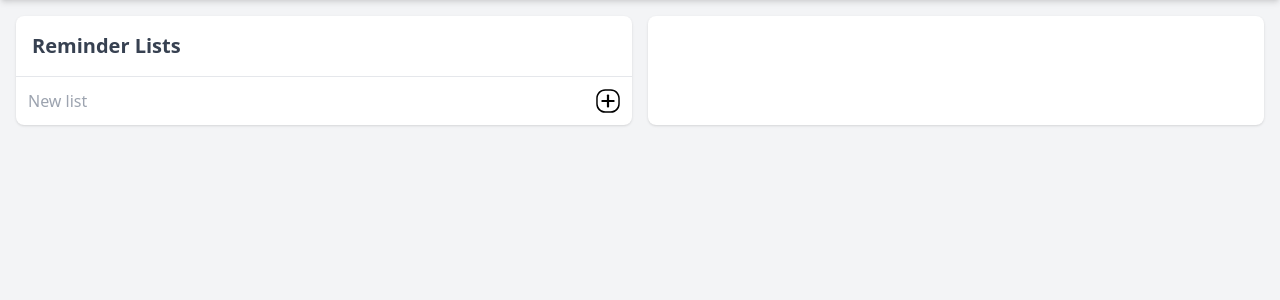
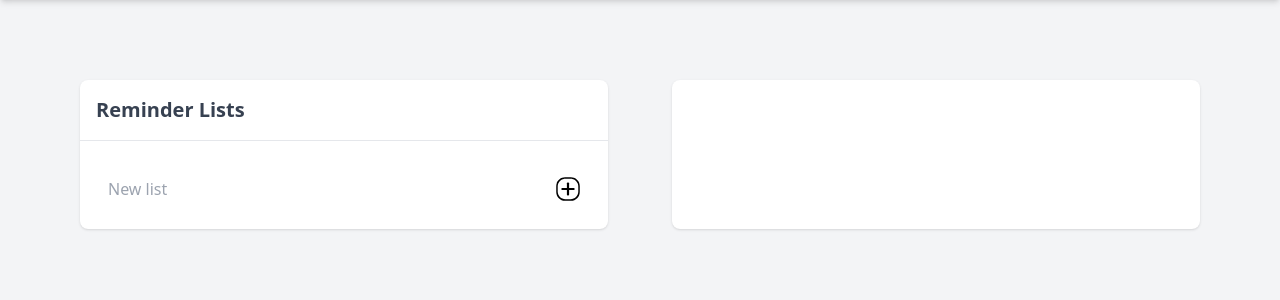
Before and after one commit to szto/foxy-reminder, a FastAPI app: template templates/pages/reminders.html in a window 1280 px wide. Shown: the part 72-372 px from the top of the page. Run offline with FastAPI, Linux system fonts and the light colour scheme; the template is opened without the code that fills it, so the values that code supplies are empty.

Commit message:
fix: add margin and padding

```diff
--- a/static/css/main.css
+++ b/static/css/main.css
@@ -552,6 +552,18 @@ video {
   margin: 1rem;
 }
 
+.m-6 {
+  margin: 1.5rem;
+}
+
+.m-10 {
+  margin: 2.5rem;
+}
+
+.m-8 {
+  margin: 2rem;
+}
+
 .mx-auto {
   margin-left: auto;
   margin-right: auto;
@@ -567,6 +579,10 @@ video {
 
 .mr-2 {
   margin-right: 0.5rem;
+}
+
+.mb-6 {
+  margin-bottom: 1.5rem;
 }
 
 .block {
@@ -647,6 +663,10 @@ video {
 
 .gap-4 {
   gap: 1rem;
+}
+
+.gap-8 {
+  gap: 2rem;
 }
 
 .space-x-1 > :not([hidden]) ~ :not([hidden]) {
@@ -752,6 +772,10 @@ video {
 
 .p-2\.5 {
   padding: 0.625rem;
+}
+
+.p-10 {
+  padding: 2.5rem;
 }
 
 .px-2 {
--- a/templates/partials/reminders/content.html
+++ b/templates/partials/reminders/content.html
@@ -1,26 +1,20 @@
-<!-- Title Bar -->
-<div class="grid grid-cols-1 md:grid-cols-2 gap-4 p-4 reminders-content">
-    <!-- Left Column for Reminder Lists -->
-    <div class="bg-white rounded-lg shadow overflow-hidden">
-        <h3 class="text-xl font-semibold text-gray-700 p-4 border-b">Reminder Lists</h3>
-        <div class="divide-y reminder-list-list">
+<div class="grid grid-cols-1 md:grid-cols-2 gap-8 m-8 reminders-content p-8">
+    <div class="bg-white rounded-lg shadow overflow-hidden m-4">
+        <h3 class="text-xl font-semibold text-gray-700 p-4 mb-6 border-b">Reminder Lists</h3>
+        <div class="divide-y m-4 reminder-list-list">
             {% for reminder_list in reminder_lists %}
                 {% include "partials/reminders/list-row.html" %}
             {% endfor %}
-            <!-- ... other reminder rows ... -->
             {% include "partials/reminders/new-list-row.html" %}
         </div>
     </div>
-
-    <!-- Right Column for Reminder Items -->
-    <div class="bg-white rounded-lg shadow overflow-hidden reminders_content-items">
+    <div class="bg-white rounded-lg shadow overflow-hidden m-4 reminders_content-items">
         {% if selected_list %}
-        <h3 class="text-xl font-semibold text-gray-700 p-4 border-b">{{ selected_list.name }}</h3>
-        <div class="divide-y">
+        <h3 class="text-xl font-semibold text-gray-700 p-4 mb-6 border-b">{{ selected_list.name }}</h3>
+        <div class="divide-y m-4">
             {% for reminder_item in selected_list.items %}
                 {% include "partials/reminders/item-row.html" %}
             {% endfor %}
-            <!-- ... other reminder items ... -->
             {% include "partials/reminders/new-item-row.html" %}
         </div>
         {% endif %}
```
Also changed, not shown: 1 other file.
